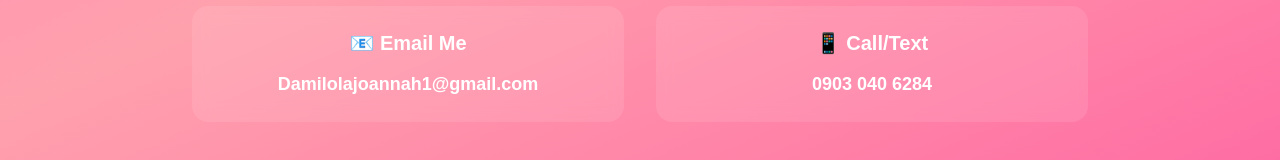
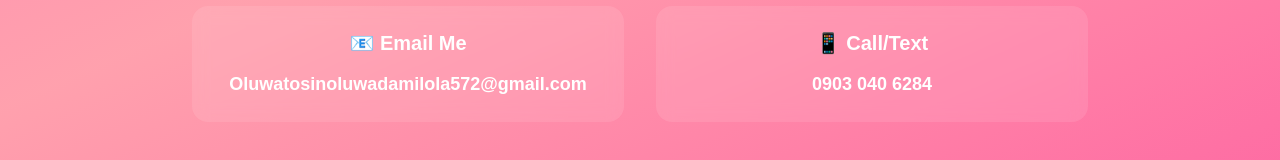
Before and after one commit to Young-Alhaji/PulchiaRoughSketch, a Next.js app in the folder client/: page / in a window 1280 px wide. Shown: the part 4318-4478 px from the top of the page. Built offline with nearby package versions, Linux system fonts and the light colour scheme.

Commit message:
changed email

```diff
--- a/client/src/components/ContactSection.tsx
+++ b/client/src/components/ContactSection.tsx
@@ -26,7 +26,7 @@ export default function ContactSection() {
               📧 Email Me
             </h3>
             <p className="text-white text-lg font-bold">
-              Damilolajoannah1@gmail.com
+              Oluwatosinoluwadamilola572@gmail.com
             </p>
           </div>
           <div
```
